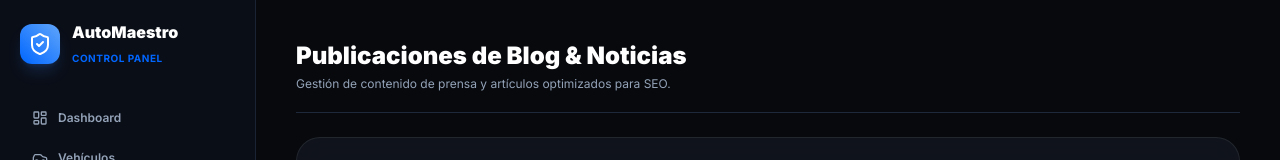
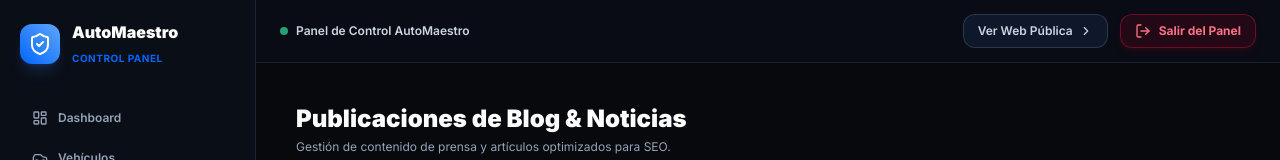
Before and after one commit to frecuenciasecreta-ui/AUTIRIO, a Next.js app in the folder apps/frontend/: page /admin/blog in a window 1280 px wide. Shown: the top 160 px of the page. Built offline with nearby package versions, Linux system fonts and the light colour scheme; no server answers; sample sign-in values are in the browser's storage.

Commit message:
fix: safeguard DynamicScriptInjector against window ReferenceError and add sticky top header with Salir del Panel button in admin layout

```diff
--- a/apps/frontend/src/app/admin/layout.tsx
+++ b/apps/frontend/src/app/admin/layout.tsx
@@ -124,8 +124,38 @@ export default function AdminLayout({ children }: { children: React.ReactNode })
       </aside>
 
       {/* MAIN ADMIN CONTENT */}
-      <main className="flex-1 p-6 md:p-10 overflow-y-auto">
-        {children}
+      <main className="flex-1 flex flex-col overflow-y-auto">
+
+        {/* Top Header Bar for easy logout & quick web access */}
+        <header className="bg-[#0A0E17]/90 backdrop-blur-md border-b border-slate-800/80 px-6 py-3.5 flex items-center justify-between z-20 sticky top-0">
+          <div className="flex items-center gap-2">
+            <span className="w-2 h-2 rounded-full bg-emerald-400 animate-pulse" />
+            <span className="text-xs font-semibold text-slate-300">Panel de Control AutoMaestro</span>
+          </div>
+
+          <div className="flex items-center gap-3">
+            <Link
+              href="/"
+              target="_blank"
+              className="bg-slate-900 hover:bg-slate-800 text-slate-300 hover:text-white text-xs font-semibold px-3.5 py-2 rounded-xl border border-slate-700/80 flex items-center gap-1.5 transition-colors"
+            >
+              <span>Ver Web Pública</span>
+              <ChevronRight className="w-3.5 h-3.5" />
+            </Link>
+
+            <button
+              onClick={handleLogout}
+              className="bg-rose-950/40 hover:bg-rose-600 text-rose-400 hover:text-white text-xs font-bold px-3.5 py-2 rounded-xl border border-rose-800/60 flex items-center gap-2 transition-all shadow-md shadow-rose-950/40"
+            >
+              <LogOut className="w-4 h-4" />
+              <span>Salir del Panel</span>
+            </button>
+          </div>
+        </header>
+
+        <div className="p-6 md:p-10 flex-1">
+          {children}
+        </div>
       </main>
 
     </div>
--- a/apps/frontend/src/components/tracking/DynamicScriptInjector.tsx
+++ b/apps/frontend/src/components/tracking/DynamicScriptInjector.tsx
@@ -14,6 +14,8 @@ export default function DynamicScriptInjector() {
   }, []);
 
   useEffect(() => {
+    if (typeof window === 'undefined') return;
+
     const injectScripts = () => {
       const consent = localStorage.getItem('autirio_cookie_consent');
       if (consent !== 'accepted') return; // GDPR block
@@ -60,13 +62,10 @@ export default function DynamicScriptInjector() {
       });
     };
 
-  // Try to inject on mount
     injectScripts();
 
-  // Also inject if user accepts cookies during the session
     window.addEventListener('cookiesAccepted', injectScripts);
     return () => window.removeEventListener('cookiesAccepted', injectScripts);
-
   }, [scripts]);
 
   return null;
```
Lines whose indentation alone changed are shown as unchanged.
